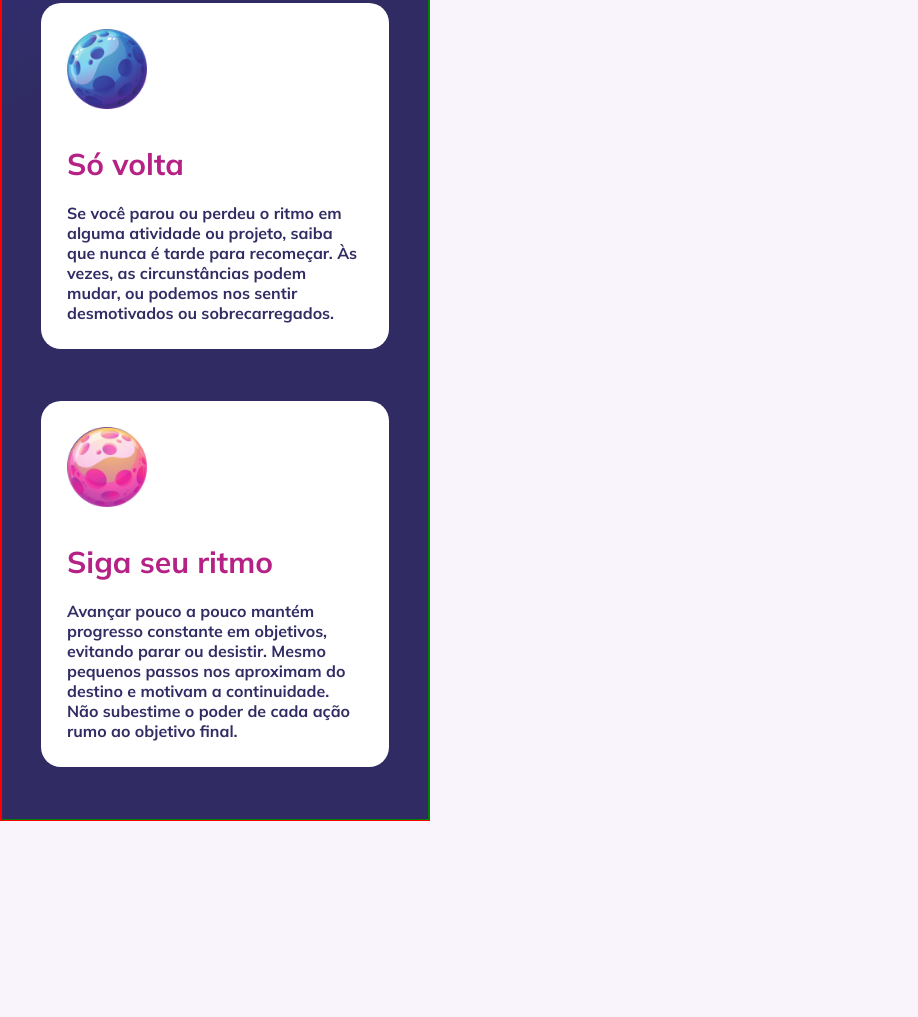
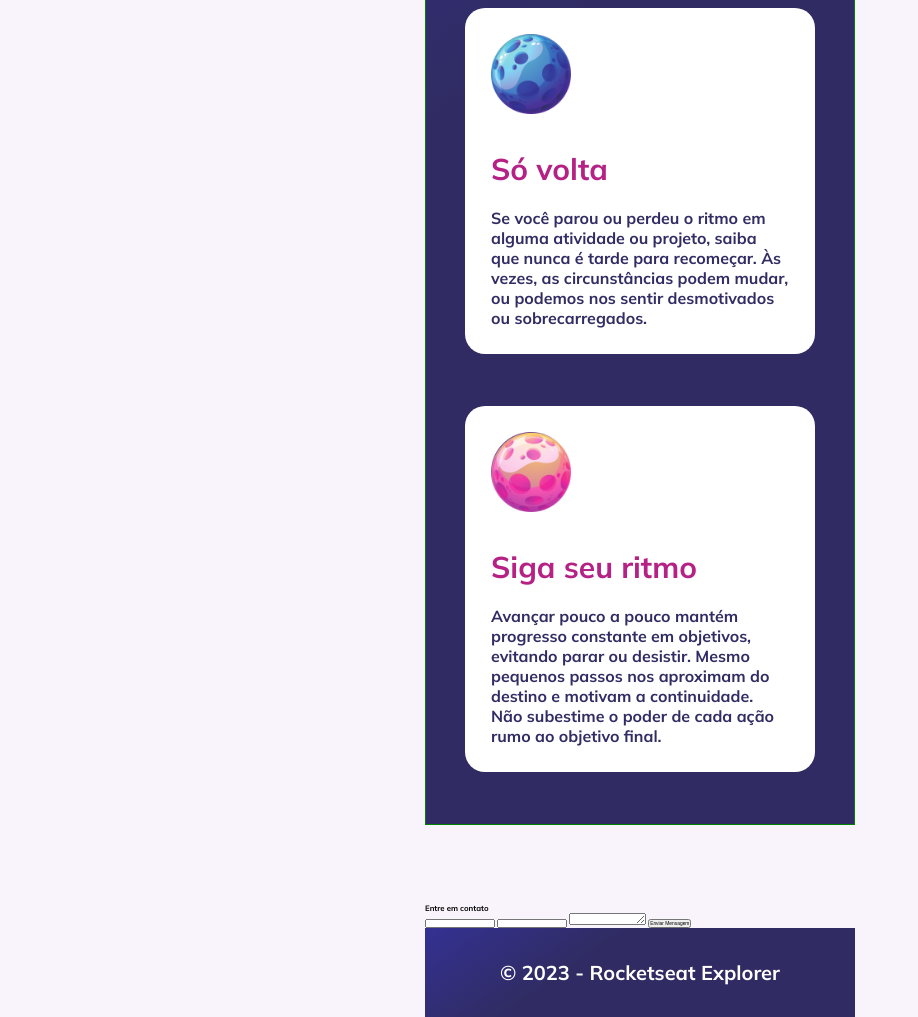
Before and after one commit to rogeriolins/explorer-projeto09-intensivao, a plain HTML site: page index.html in a window 1280 px wide. Shown: the part 1128-2145 px from the top of the page, without its empty margins (0-918 px from the left). Before the commit the page ends 1949 px from the top, so only its background shows below. Drawn offline with Linux system fonts and the light colour scheme.

Commit message:
Adjusting Layout

```diff
--- a/index.html
+++ b/index.html
@@ -58,6 +58,20 @@
         </p>
       </div>
     </main>
+    <section>
+      <div id="contact-mail">
+        <h2>Entre em contato</h2>
+        <form action="">
+          <input type="text" name="name" id="name" />
+          <input type="email" name="mail" id="mail" />
+          <textarea name="message" id="message"></textarea>
+          <button>Enviar Mensagem</button>
+        </form>
+      </div>
+    </section>
+    <footer>
+      <h2>© 2023 - Rocketseat Explorer</h2>
+    </footer>
 
     <script src="script.js"></script>
   </body>
--- a/style.css
+++ b/style.css
@@ -20,16 +20,15 @@ body {
   font-family: "Mulish", sans-serif;
   font-size: 3.2rem;
   background-color: var(--color-background);
+  margin: auto;
   width: 43rem;
-
-  border: 1px solid red;
+  /* border: 1px solid red; */
 }
 
 header {
   display: flex;
   flex-direction: column;
   align-items: center;
-  height: 67.9rem;
 }
 
 header .img-logo {
@@ -38,7 +37,7 @@ header .img-logo {
 
 header .img-arrow-down {
   width: 5.9rem;
-  margin-top: 3.5rem;
+  margin: 3.5rem 0 9.3rem;
 }
 
 header h1 {
@@ -93,3 +92,26 @@ main .card {
   margin-top: 2rem;
   color: var(--color-font-sub);
 }
+
+/* Section Contact Mail */
+#contact-mail {
+  margin-top: 7.8rem;
+}
+
+/* Footer */
+footer {
+  background: linear-gradient(
+    145deg,
+    var(--color-linear-blue-top) 0%,
+    var(--color-linear-blue-bottom) 36%
+  );
+  display: flex;
+  justify-content: center;
+}
+
+footer h2 {
+  color: var(--color-white);
+  padding: 3.2rem 1.6rem;
+  font-weight: 600;
+  font-size: 2rem;
+}
```
